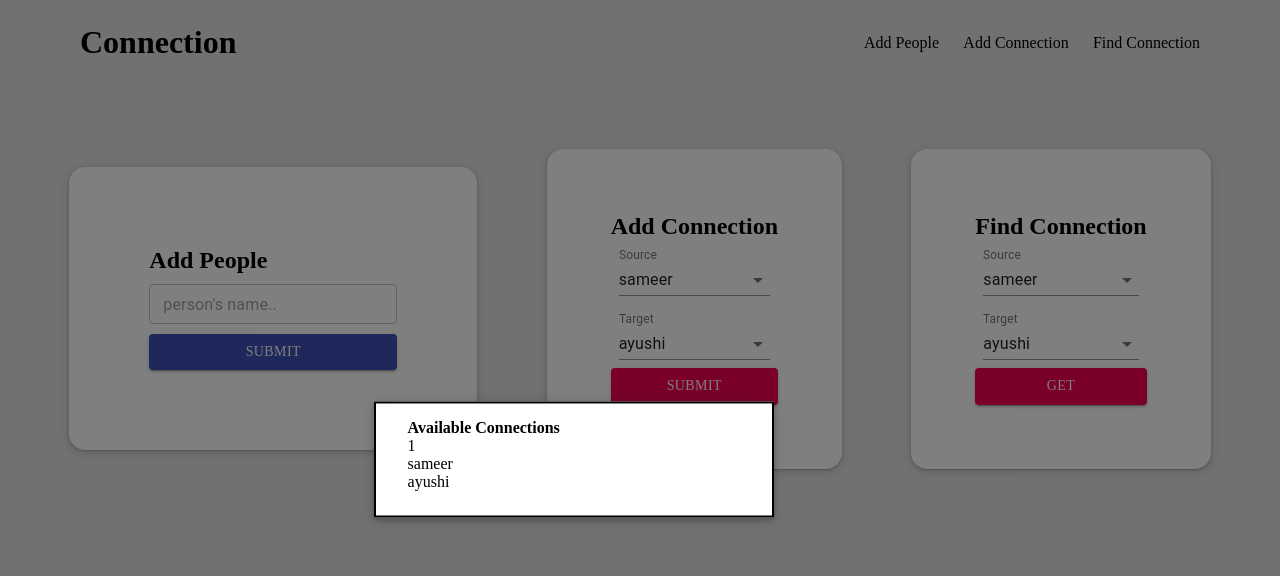
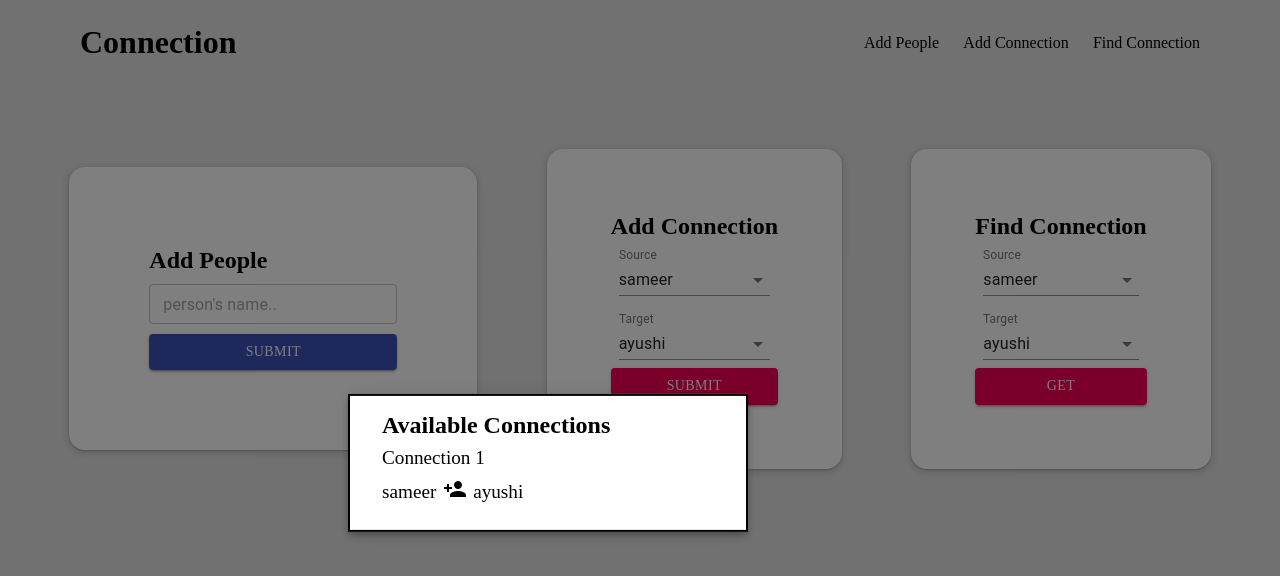
Before and after one commit to jaswalsaurabh/connxn, a React (Vite) app: page / in a window 1280 px wide. Both pictures are taken after a click on the button "GET". Shown: the top 576 px of the page. Built offline with nearby package versions, Linux system fonts and the light colour scheme.

Commit message:
chnages done

```diff
--- a/package.json
+++ b/package.json
@@ -10,6 +10,7 @@
   },
   "dependencies": {
     "@material-ui/core": "^4.12.4",
+    "@material-ui/icons": "^4.11.3",
     "react": "^18.2.0",
     "react-dom": "^18.2.0"
   },
--- a/src/components/ModalComp.jsx
+++ b/src/components/ModalComp.jsx
@@ -2,6 +2,7 @@ import React from "react";
 import { makeStyles } from "@material-ui/core/styles";
 import Modal from "@material-ui/core/Modal";
 import useTraverse from "../hooks/useTraverse";
+import PersonAddIcon from "@material-ui/icons/PersonAdd";
 
 function rand() {
   return Math.round(Math.random() * 20) - 10;
@@ -9,7 +10,7 @@ function rand() {
 
 function getModalStyle() {
   const top = 50 + rand();
-  const left = 50 + rand();
+  const left = 48 + rand();
 
   return {
     top: `${top}%`,
@@ -21,7 +22,8 @@ function getModalStyle() {
 const useStyles = makeStyles((theme) => ({
   paper: {
     position: "absolute",
-    width: 400,
+    width: "auto",
+    minWidth: 400,
     backgroundColor: theme.palette.background.paper,
     border: "2px solid #000",
     boxShadow: theme.shadows[5],
@@ -40,14 +42,23 @@ export default function SimpleModal({ data, open, handleOpen, handleClose }) {
 
   const body = (
     <div style={modalStyle} className={classes.paper}>
-      <h4>Available Connections</h4>
-      {mapData.map((item, index) => (
-        <>
-          <p>{index + 1}</p>
-          {item.map((key) => (
-            <p>{userObj[key]}</p>
-          ))}
-        </>
+      <h4 className="modalHeading">Available Connections</h4>
+      {mapData.map((item, ind) => (
+        <div key={ind}>
+          <p className="modalSub">Connection {ind + 1}</p>
+          <div className="renderDiv">
+            {item.map((key, index) => (
+              <p key={index} className="suggestion">
+                {userObj[key]}{" "}
+                {index < item.length - 1 && (
+                  <span>
+                    <PersonAddIcon />
+                  </span>
+                )}{" "}
+              </p>
+            ))}
+          </div>
+        </div>
       ))}
     </div>
   );
--- a/src/index.css
+++ b/src/index.css
@@ -74,26 +74,51 @@ body {
 .addPeople {
   display: flex;
   flex-direction: column;
-  box-shadow: rgba(60, 64, 67, 0.3) 0px 1px 2px 0px, rgba(60, 64, 67, 0.15) 0px 2px 6px 2px;
+  box-shadow: rgba(60, 64, 67, 0.3) 0px 1px 2px 0px,
+    rgba(60, 64, 67, 0.15) 0px 2px 6px 2px;
   border-radius: 1rem;
   padding: 5rem;
   background-color: white;
 }
 
 .input {
-  margin: .6rem 0 !important;
+  margin: 0.6rem 0 !important;
 }
 
-.connections{
-display: flex;
-flex-direction: column;
-box-shadow: rgba(60, 64, 67, 0.3) 0px 1px 2px 0px, rgba(60, 64, 67, 0.15) 0px 2px 6px 2px;
-border-radius: 1rem;
-padding: 4rem;
-background-color: white;
+.connections {
+  display: flex;
+  flex-direction: column;
+  box-shadow: rgba(60, 64, 67, 0.3) 0px 1px 2px 0px,
+    rgba(60, 64, 67, 0.15) 0px 2px 6px 2px;
+  border-radius: 1rem;
+  padding: 4rem;
+  background-color: white;
 }
 
-.form__div{
+.form__div {
   display: flex;
   flex-direction: column;
 }
+
+.renderDiv {
+  display: flex;
+}
+
+.modalHeading {
+  font-size: 1.5rem;
+}
+
+.modalSub {
+  font-size: 1.2rem;
+  margin: 0.5rem 0;
+}
+
+.suggestion {
+  display: flex;
+  align-items: center;
+  font-size: 1.2rem;
+}
+
+.suggestion > span {
+  margin: 0 0.4rem;
+}
```
Also changed, not shown: 1 other file (tests, documents, lock files or other folders).
